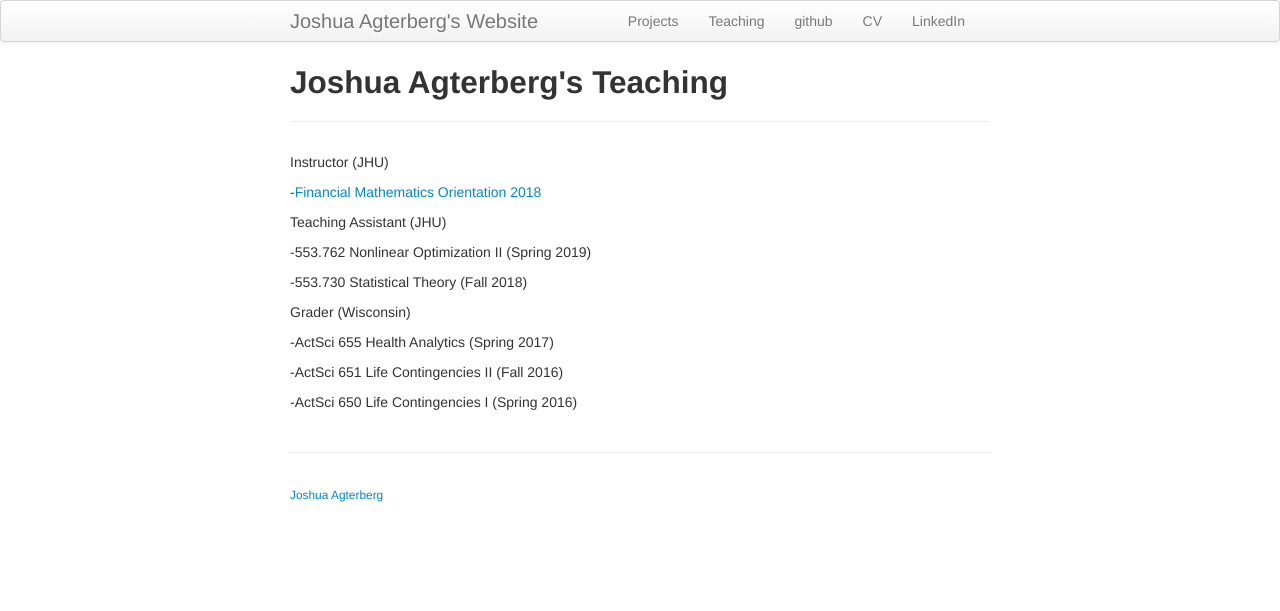
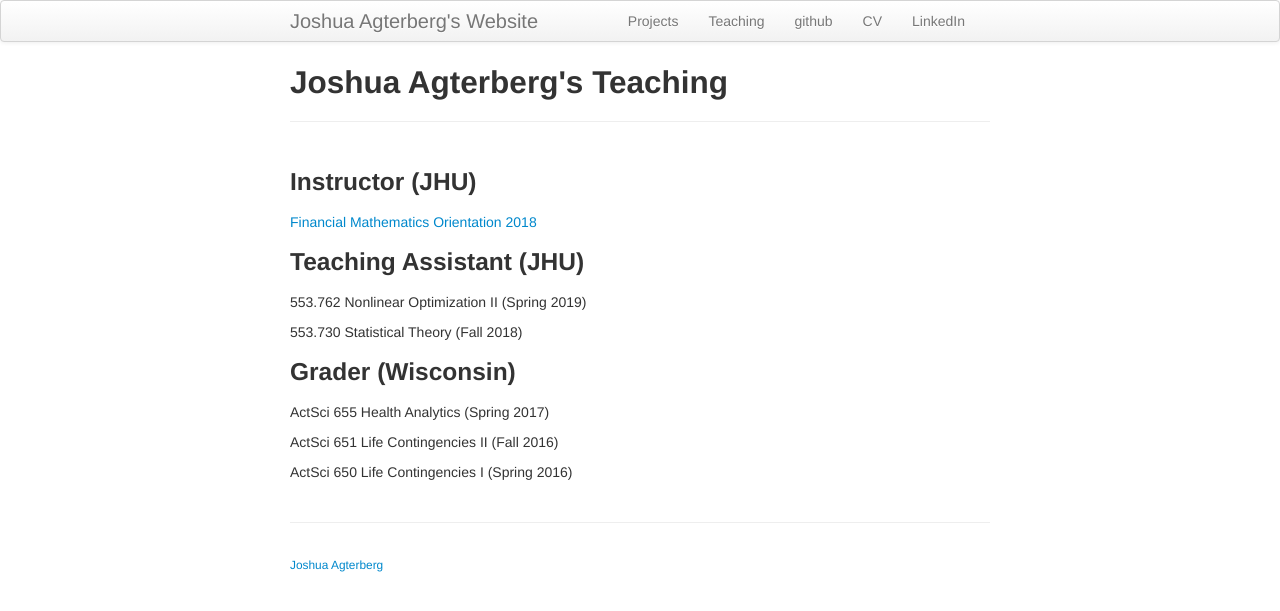
Before and after one commit to jagterberg/jagterberg.github.io, a Jekyll site: the page built from pages/teaching.md, in a window 1280 px wide. Shown: the top 611 px of the page. Built offline with Jekyll 4.4.1, drawn with Linux system fonts in a browser that asks for light colours.

```diff
--- a/pages/teaching.md
+++ b/pages/teaching.md
@@ -2,22 +2,22 @@
 layout: page
 title: Joshua Agterberg's Teaching
 ---
-Instructor (JHU)
+<h3>Instructor (JHU)</h3>
 
--[Financial Mathematics Orientation 2018](fm2018.html)
+[Financial Mathematics Orientation 2018](fm2018.html)
 
 
-Teaching Assistant (JHU)
+<h3>Teaching Assistant (JHU)</h3>
 
--553.762 Nonlinear Optimization II (Spring 2019)
+553.762 Nonlinear Optimization II (Spring 2019)
 
--553.730 Statistical Theory (Fall 2018)
+553.730 Statistical Theory (Fall 2018)
 
 
-Grader (Wisconsin)
+<h3>Grader (Wisconsin)</h3>
 
--ActSci 655 Health Analytics (Spring 2017)
+ActSci 655 Health Analytics (Spring 2017)
 
--ActSci 651 Life Contingencies II (Fall 2016)
+ActSci 651 Life Contingencies II (Fall 2016)
 
--ActSci 650 Life Contingencies I (Spring 2016)
+ActSci 650 Life Contingencies I (Spring 2016)
```
